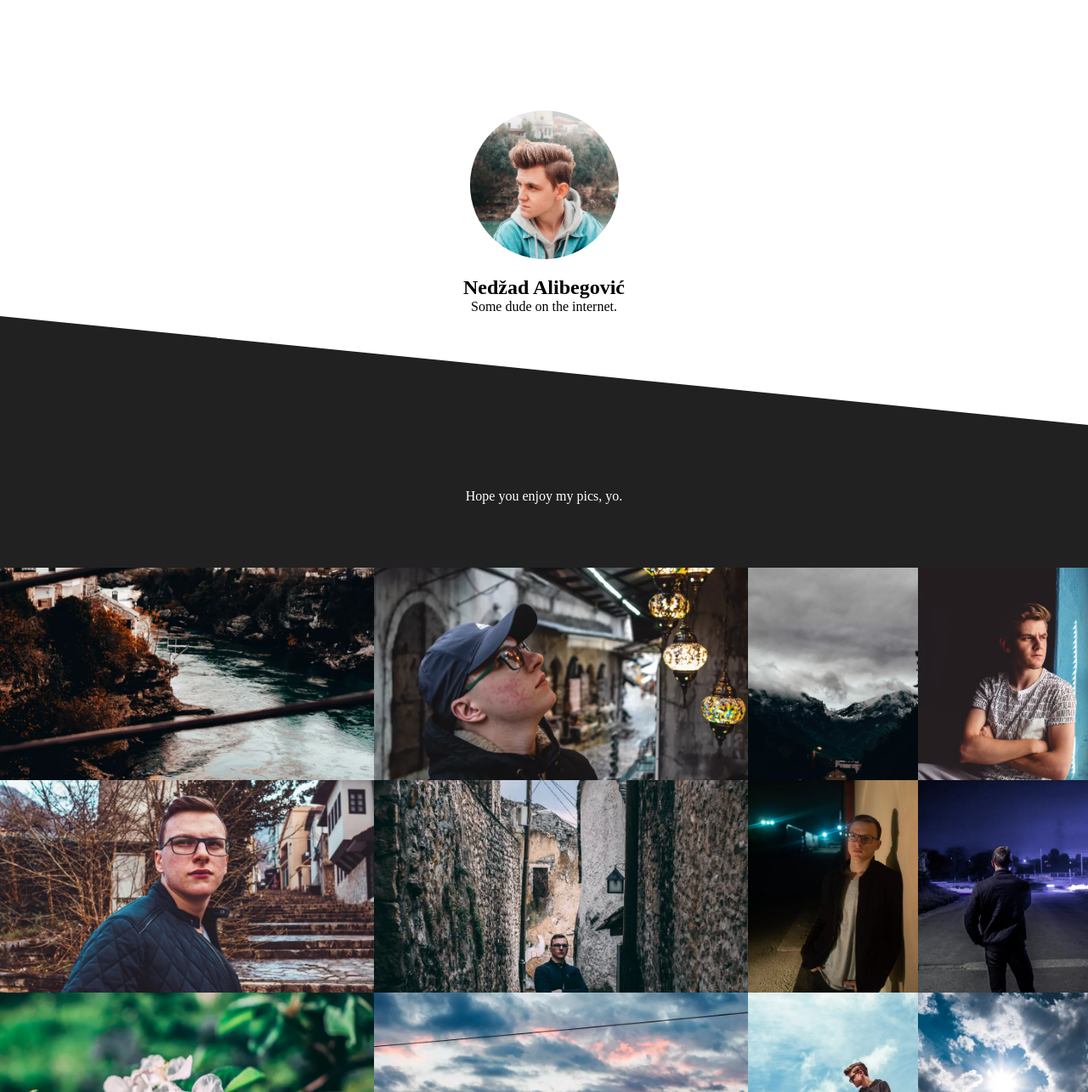
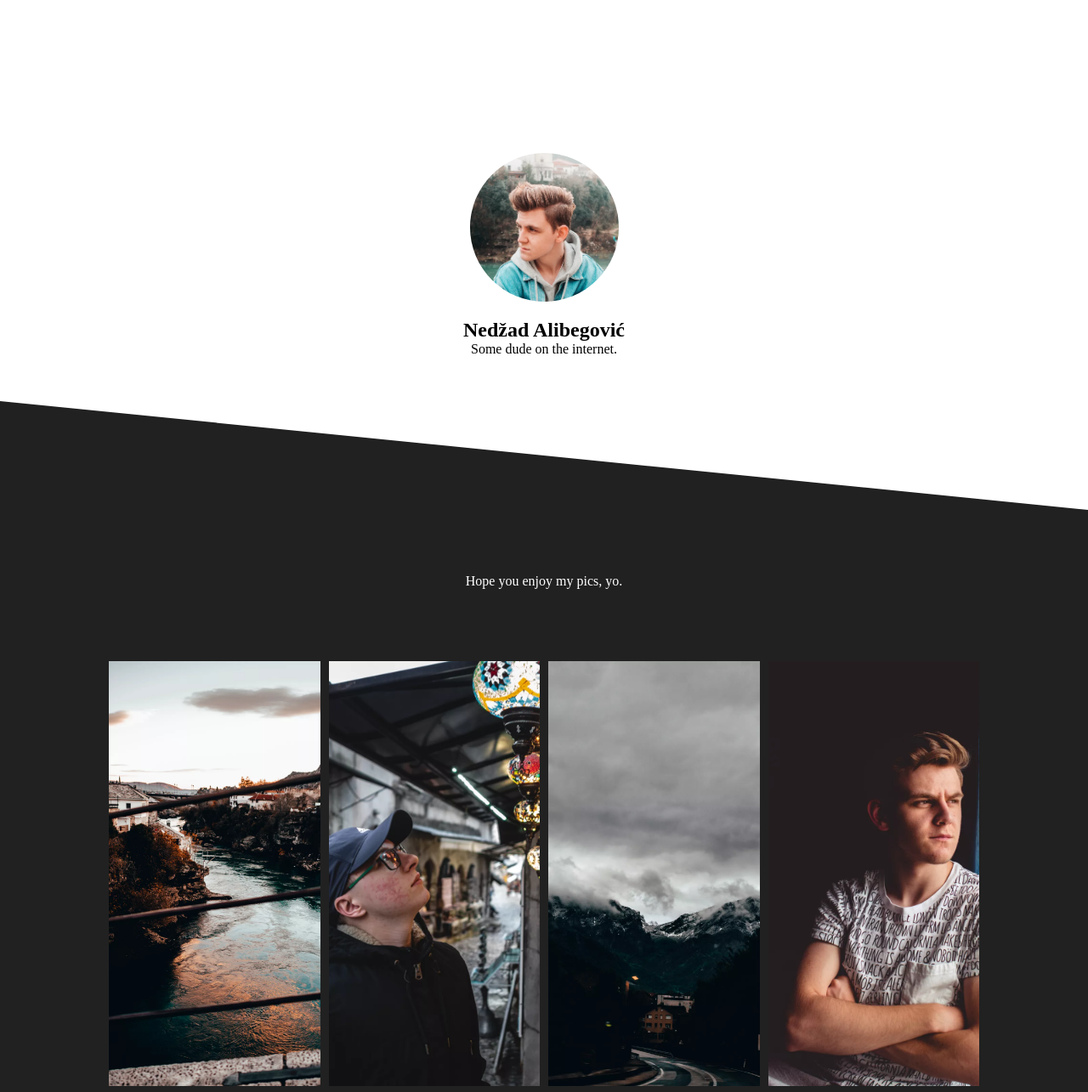
Before and after one commit to nedzadalibegovic/portfolio, a plain HTML site: page index.html in a window 1280 px wide. Shown: the top 1285 px of the page at 85% size. Drawn offline with Linux system fonts and the light colour scheme; a web font is replaced by a local one.

Commit message:
Media query for 1024px

```diff
--- a/index.html
+++ b/index.html
@@ -43,6 +43,8 @@
 			<img class="gallery-item" src="img/gallery/img (26).webp" />
 			<img class="gallery-item" src="img/gallery/img (27).webp" />
 			<img class="gallery-item" src="img/gallery/img (28).webp" />
+
+			<script src="main.js"></script>
 		</div>
 	</body>
 </html>
--- /dev/null
+++ b/main.js
@@ -0,0 +1,2 @@
+let galleryItems = document.getElementsByClassName("gallery-item");
+console.log(galleryItems);
--- a/style.css
+++ b/style.css
@@ -59,12 +59,19 @@ body {
 	height: 250px;
 }
 
-@media (min-width: 1440px) {
+@media (min-width: 1024px) {
 	.gallery {
 		grid-template-columns: 1fr 1fr 1fr 1fr;
+		grid-gap: 10px 10px;
+		margin: 75px auto;
+		width: 80%;
 	}
 
 	.gallery-item {
 		height: 500px;
 	}
+
+	.about {
+		height: 600px;
+	}
 }
```
